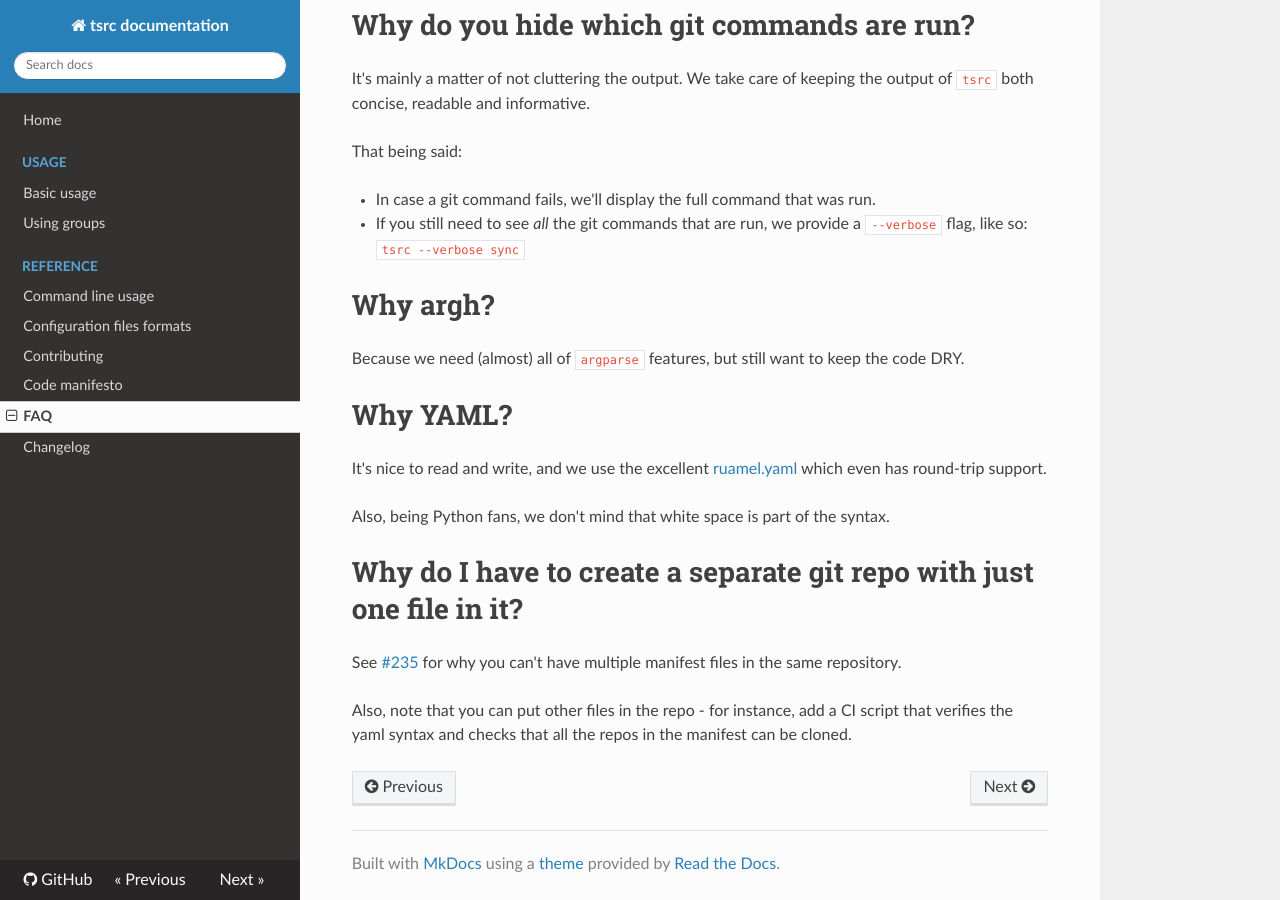
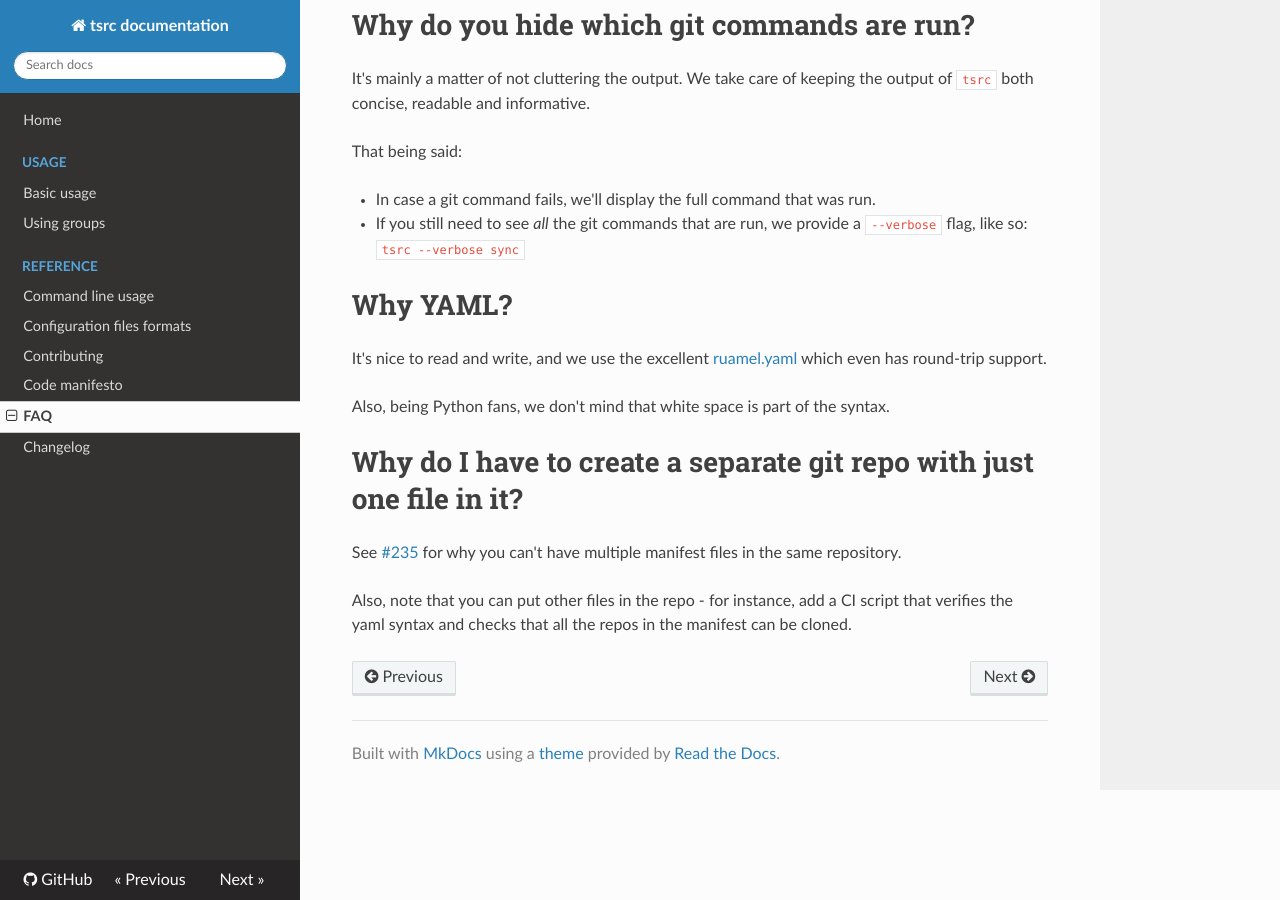
Before and after one commit to your-tools/tsrc, an MkDocs documentation site: the page built from docs/faq.md, in a window 1280 px wide and 900 px high, scrolled down 1878 px. Built offline with MkDocs 1.6.1, drawn with Linux system fonts in a browser that asks for light colours; nearby versions of some CDN libraries.

Commit message:
docs: remove section on `argh`
We no longer use argh, and I guess no-one cares about the
library we use for parsing command-line arguments but me :P

```diff
--- a/docs/faq.md
+++ b/docs/faq.md
@@ -91,13 +91,6 @@ That being said:
 * If you still need to see *all* the git commands that are run, we provide a
   `--verbose` flag, like so: `tsrc --verbose sync`
 
-
-# Why argh?
-
-Because we need (almost) all of `argparse` features, but still want to keep the
-code DRY.
-
-
 # Why YAML?
 
 It's nice to read and write, and we use the excellent [ruamel.yaml](
```
